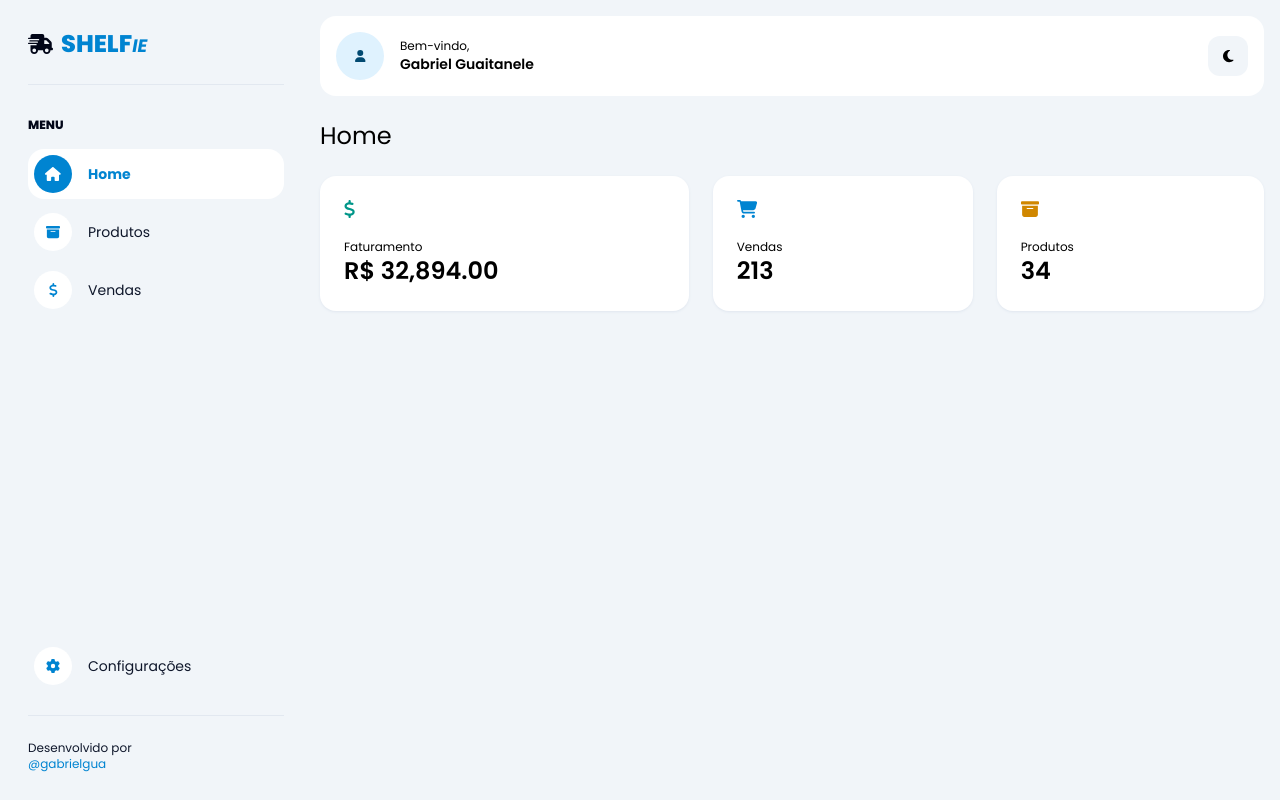
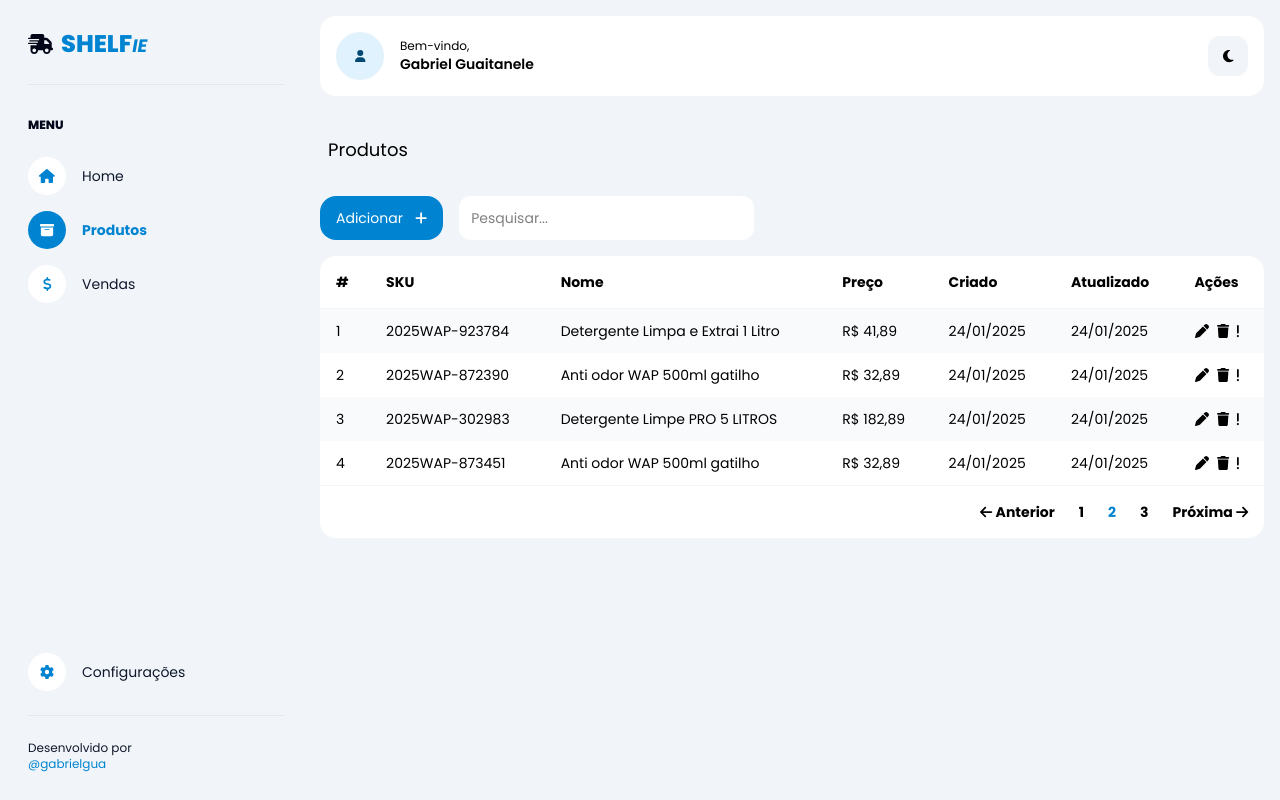
Before and after one commit to gabrielgua/shelfie_ui, a Vue app: page /products in a window 1280 px wide. Before the commit this address led to /home. Built offline with nearby package versions, Linux system fonts and the light colour scheme.

Commit message:
chore: add more styling to the sidebar and its items, also create a template of the productsView

```diff
--- a/src/components/Card.vue
+++ b/src/components/Card.vue
@@ -1,5 +1,5 @@
 <template>
-  <div class="bg-white dark:bg-slate-800 p-6 rounded-2xl shadow-sm shadow-slate-200 dark:shadow-black">
+  <div class="bg-white dark:bg-slate-800 p-6 rounded-2xl shadow-xs shadow-slate-200/50 dark:shadow-black">
     <slot />
   </div>
 
--- /dev/null
+++ b/src/components/DataTable.vue
@@ -0,0 +1,65 @@
+<script lang="ts" setup>
+
+export type DataTableHeader = {
+  key: string,
+  label: string,
+}
+
+defineProps<{
+  headers: DataTableHeader[],
+  rows: any[]
+}>();
+
+</script>
+
+<template>
+  <table class="w-full text-sm bg-white dark:bg-slate-800 rounded-2xl">
+    <thead class="border-b border-b-slate-100 dark:border-b-slate-600">
+      <tr class="text-left">
+        <th v-for="header in headers" :key="header.key" class="p-4">{{ header.label }}</th>
+        <th class="p-4">Ações</th>
+      </tr>
+    </thead>
+    <tbody>
+      <tr v-for="(row, rIndex) in rows" :key="rIndex" :class="{ 'bg-slate-50 dark:bg-slate-900': rIndex % 2 === 0 }">
+        <td v-for="header in headers" :key="header.key" class="px-4 py-3">
+          {{ row[header.key] }}
+        </td>
+        <td class="px-4 py-3">
+          <div class="flex gap-2">
+            <button>
+              <faicon icon="pen" />
+            </button>
+            <button>
+              <faicon icon="trash" />
+            </button>
+            <button>
+              <faicon icon="exclamation" />
+            </button>
+          </div>
+        </td>
+      </tr>
+
+    </tbody>
+    <tfoot class="border-t border-t-slate-100 dark:border-t-slate-600">
+      <tr>
+        <th :colspan="headers.length + 1">
+          <div class="p-4  flex items-center justify-end gap-6">
+            <button>
+              <faicon icon="arrow-left" />
+              Anterior
+            </button>
+            <button>1</button>
+            <button class="text-sky-600">2</button>
+            <button>3</button>
+            <button>
+              Próxima
+              <faicon icon="arrow-right" />
+            </button>
+          </div>
+        </th>
+      </tr>
+    </tfoot>
+  </table>
+
+</template>
--- a/src/components/Section.vue
+++ b/src/components/Section.vue
@@ -1,5 +1,13 @@
+<script lang="ts" setup>
+defineProps<{
+  title: string
+
+}>()
+</script>
+
 <template>
-  <div class="mt-6">
+  <div class="mt-10">
+    <p class="mx-2 mb-4 text-lg">{{ title }}</p>
     <slot />
   </div>
 
--- a/src/components/Sidebar.vue
+++ b/src/components/Sidebar.vue
@@ -13,7 +13,7 @@ const sidebarWidthCollapsed = 'min-w-[280px]';
     <Logo />
     <Divider />
 
-    <menu class="flex flex-col gap-2 h-full">
+    <menu class="flex flex-col gap-4 h-full">
 
       <p class="font-extrabold uppercase text-xs my-2 text-slate-950 dark:text-slate-100">Menu</p>
       <SidebarMenuLink title="Home" to="/home" icon="house" />
--- a/src/components/SidebarMenuLink.vue
+++ b/src/components/SidebarMenuLink.vue
@@ -8,10 +8,9 @@ defineProps<{
 
 <template>
 
-  <RouterLink :to="to"
-    class="transition-all p-1.5 flex items-center gap-4  rounded-2xl hover:bg-white dark:hover:bg-slate-800"
-    active-class="active-link bg-white text-primary dark:bg-slate-800 dark:hover:bg-slate-800! font-bold">
-    <div class="size-9.5 grid place-items-center bg-white dark:bg-slate-800 rounded-full">
+  <RouterLink :to="to" class="transition-all flex items-center gap-4 rounded-2xl hover:translate-x-1"
+    active-class="active-link text-primary font-bold hover:translate-none">
+    <div class="transition-all size-9.5 grid place-items-center bg-white dark:bg-slate-800 rounded-full">
       <faicon :icon="icon" class="text-primary text-sm" />
     </div>
     <p class="text-sm">{{ title }}</p>
@@ -23,15 +22,7 @@ defineProps<{
   background-color: var(--color-primary);
 }
 
-.dark .active-link div {
-  background-color: var(--color-white);
-}
-
 .active-link div>* {
   color: var(--color-white);
 }
-
-.dark .active-link div>* {
-  color: inherit;
-}
 </style>
--- a/src/router/index.ts
+++ b/src/router/index.ts
@@ -8,7 +8,14 @@ const router = createRouter({
       name: 'root',
       redirect: '/home',
       component: () => import('../views/DefaultView.vue'),
-      children: [{ path: '/home', name: 'home', component: () => import('../views/HomeView.vue') }],
+      children: [
+        { path: '/home', name: 'home', component: () => import('../views/HomeView.vue') },
+        {
+          path: '/products',
+          name: 'products',
+          component: () => import('../views/ProductView.vue'),
+        },
+      ],
     },
     { path: '/:pathMatch(.*)*', redirect: '/home' },
   ],
--- /dev/null
+++ b/src/utils/currency..ts
@@ -0,0 +1,13 @@
+export const toCurrency = (value: number): string => {
+  if (isNaN(value)) {
+    return ''
+  }
+
+  var formatter = new Intl.NumberFormat('pt-BR', {
+    style: 'currency',
+    currency: 'BRL',
+    minimumFractionDigits: 2,
+    maximumFractionDigits: 2,
+  })
+  return formatter.format(value)
+}
--- /dev/null
+++ b/src/utils/dates.ts
@@ -0,0 +1,13 @@
+import { formatDate } from '@vueuse/core'
+
+export const parseTime = (time: string) => {
+  const [hours, minutes, seconds] = time.split(':').map(Number)
+  const date = new Date()
+
+  date.setHours(hours, minutes, seconds)
+  return date
+}
+
+export const formatDateDefault = (date: Date) => {
+  return formatDate(date, 'DD/MM/YYYY')
+}
--- a/src/views/HomeView.vue
+++ b/src/views/HomeView.vue
@@ -8,13 +8,12 @@ import Section from '@/components/Section.vue';
 
 
 <template>
-  <Section>
-    <h2 class="my-6 text-2xl">Home</h2>
+  <Section title="Home">
 
     <div class="flex items-center gap-6">
       <Card class="grow">
         <faicon icon="dollar" class="text-lg mb-4 text-teal-600" />
-        <p class="text-xs">Faturamento</p>
+        <p class="text-xs ">Faturamento</p>
         <p class="text-2xl font-semibold">R$ 32,894.00</p>
       </Card>
       <Card class="grow">
--- /dev/null
+++ b/src/views/ProductView.vue
@@ -0,0 +1,83 @@
+<script setup lang="ts">
+import Card from '@/components/Card.vue';
+import DataTable, { type DataTableHeader } from '@/components/DataTable.vue';
+import Section from '@/components/Section.vue';
+import { toCurrency } from '@/utils/currency.';
+import { formatDateDefault } from '@/utils/dates';
+import { computed } from 'vue';
+
+const tableHeaders: DataTableHeader[] = [
+  { key: 'id', label: '#' },
+  { key: 'sku', label: 'SKU' },
+  { key: 'name', label: 'Nome', },
+  { key: 'price', label: 'Preço' },
+  { key: 'createdAt', label: 'Criado' },
+  { key: 'updatedAt', label: 'Atualizado' },
+]
+
+const products = [{
+  id: 1,
+  sku: "2025WAP-923784",
+  name: "Detergente Limpa e Extrai 1 Litro",
+  price: 41.89,
+  createdAt: "2025-01-24T14:43:40Z",
+  updatedAt: "2025-01-24T14:43:40Z"
+},
+{
+  id: 2,
+  sku: "2025WAP-872390",
+  name: "Anti odor WAP 500ml gatilho",
+  price: 32.89,
+  createdAt: "2025-01-24T14:43:40Z",
+  updatedAt: "2025-01-24T14:43:40Z"
+},
+{
+  id: 3,
+  sku: "2025WAP-302983",
+  name: "Detergente Limpe PRO 5 LITROS",
+  price: 182.89,
+  description: "Detergente muito bom...",
+  createdAt: "2025-01-24T14:43:40Z",
+  updatedAt: "2025-01-24T14:43:40Z"
+},
+{
+  id: 4,
+  sku: "2025WAP-873451",
+  name: "Anti odor WAP 500ml gatilho",
+  price: 32.89,
+  createdAt: "2025-01-24T14:43:40Z",
+  updatedAt: "2025-01-24T14:43:40Z"
+}]
+
+
+const tableItems = computed(() => {
+  return products.map(product => {
+    const { price, createdAt, updatedAt, ...productShort } = product;
+
+    const formatedProduct = {
+      price: toCurrency(product.price),
+      createdAt: formatDateDefault(new Date(product.createdAt)),
+      updatedAt: formatDateDefault(new Date(product.updatedAt))
+    }
+
+    return { ...productShort, ...formatedProduct };
+  })
+});
+
+</script>
+
+<template>
+  <Section title="Produtos" class="flex flex-col gap-4">
+
+
+    <div class="flex items-center gap-4">
+      <button class="bg-primary p-3 px-4 text-sm flex items-center gap-3 rounded-2xl text-white">
+        Adicionar
+        <faicon icon="plus" />
+      </button>
+      <input type="search" placeholder="Pesquisar..." class="text-sm bg-white rounded-xl p-3 ">
+    </div>
+    <DataTable :headers="tableHeaders" :rows="tableItems" />
+  </Section>
+
+</template>
```
